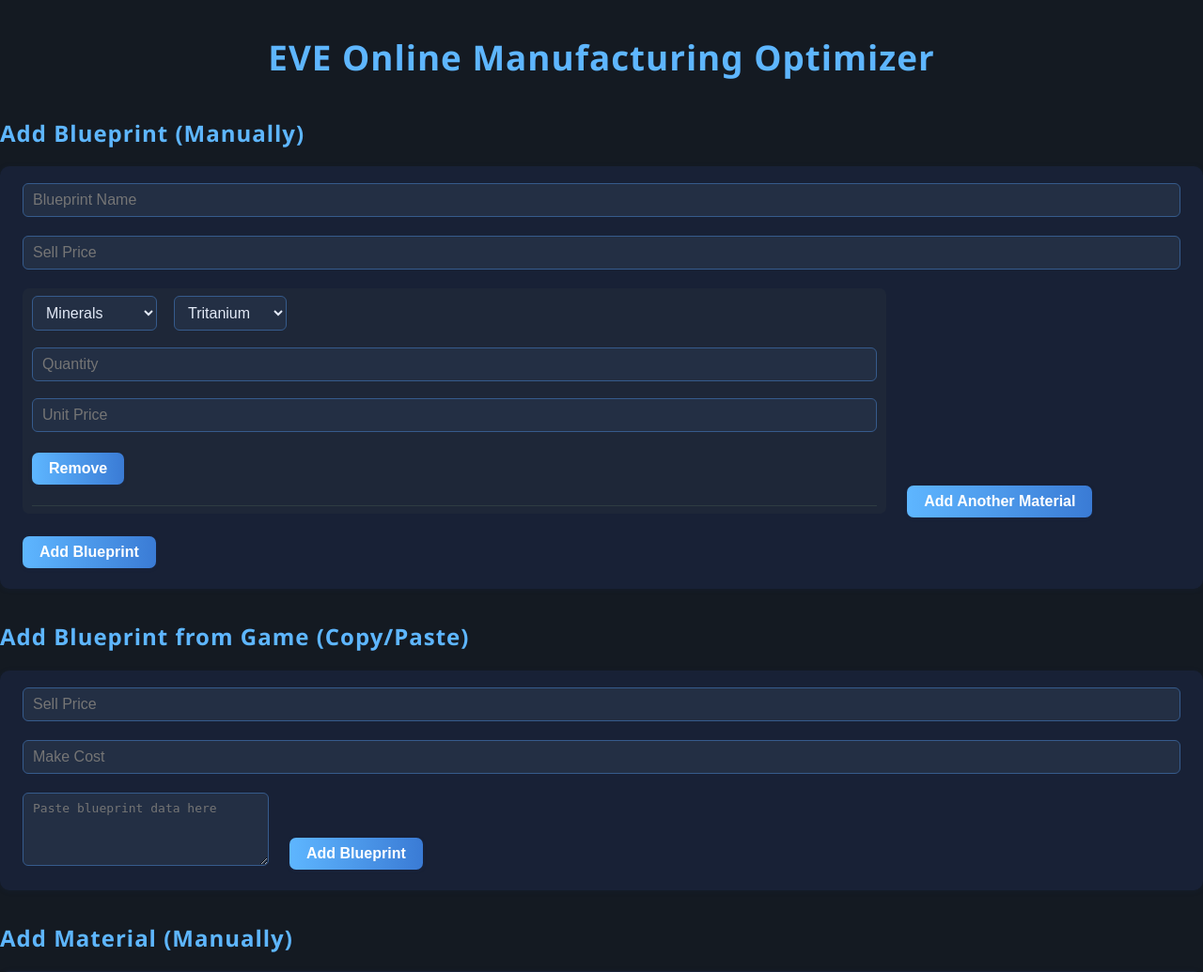
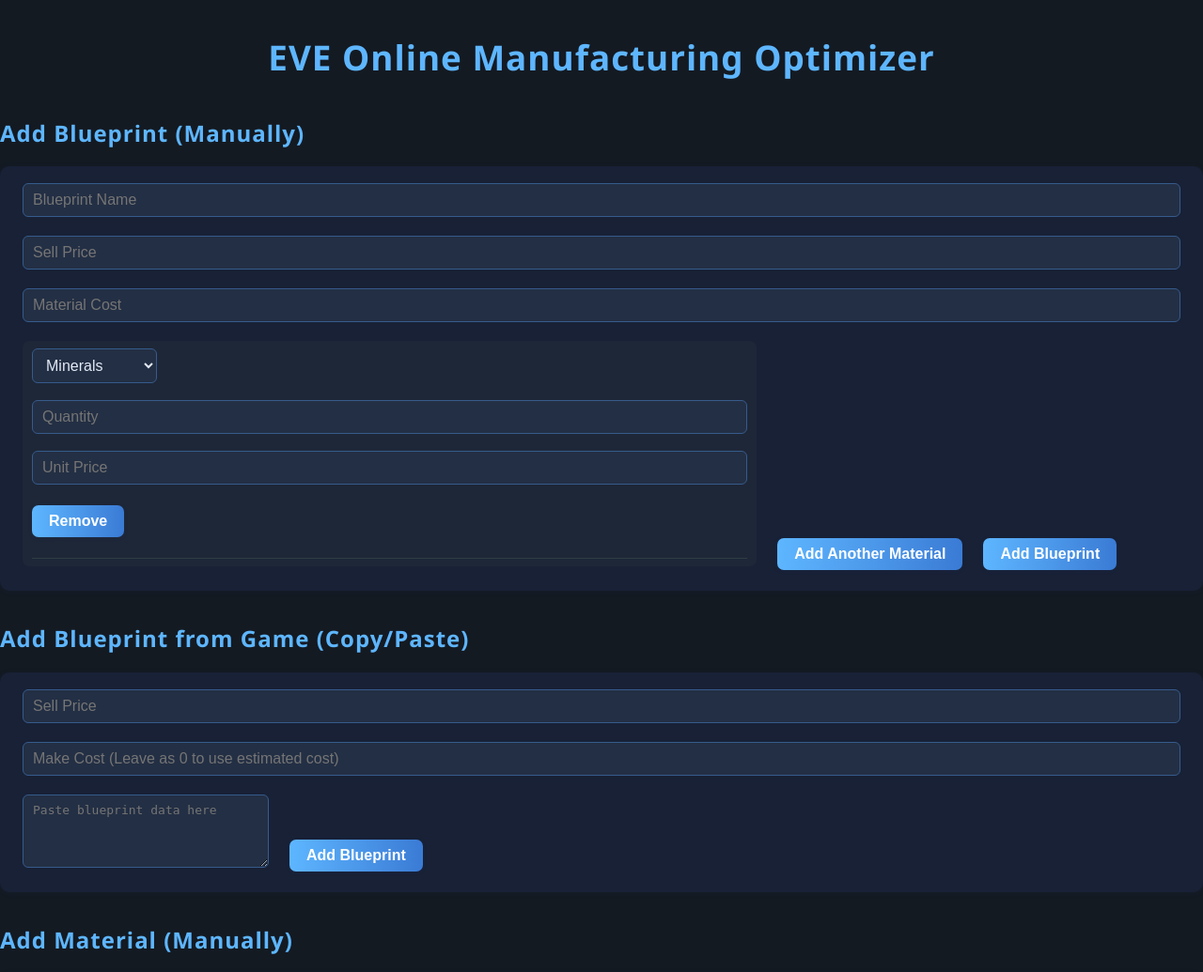
Before and after one commit to Nariod14/EVE-Online-Manufacturing-Optimizer, a Flask app: page / in a window 1280 px wide. Shown: the top 1035 px of the page at 94% size. Run offline with Flask 3, Linux system fonts and the light colour scheme; data comes from the database, SQL or seed files in the repository; both versions use the stored data as it was after the commit; parts of the project's set-up code (start-up, migrations or seed data) failed here and were passed over.

Commit message:
edited manual blueprint

```diff
--- a/ManuOptimizer/routes.py
+++ b/ManuOptimizer/routes.py
@@ -71,8 +71,8 @@ def register_routes(app):
                     parts = line.split('\t', 1)
                     if len(parts) >= 2:
                         try:
-                            material_name = parts[0].strip()
-                            quantity = int(parts[1].split('\t')[0])
+                            material_name = parts[0].strip() #Extract mat name
+                            quantity = int(parts[1].split('\t')[0]) #Extract quantity
                             unit_price = float(parts[1].split('\t')[2])  # Extract unit price
                             if current_category not in normalized_materials:
                                 normalized_materials[current_category] = {}  # Safety check.
@@ -101,7 +101,53 @@ def register_routes(app):
                 name=name,
                 materials=normalized_materials,
                 sell_price=sell_price,
-                material_cost= material_cost if material_cost != 0 else total_material_cost
+                material_cost= material_cost if material_cost != -1 else total_material_cost
+            )
+            db.session.add(new_blueprint)
+            db.session.commit()
+            logger.info(f"Blueprint: {name} was added successfully")
+            return jsonify({"message": "Blueprint added successfully"}), 201
+
+        except Exception as e:
+            db.session.rollback()
+            logger.error(f"Error adding blueprint! See the traceback for more info:")
+            logger.error(traceback.format_exc())
+            return jsonify({"error": str(e)}), 500
+
+    @app.route('/blueprint/manual', methods=['POST'])
+    def add_manual_blueprint():
+        try:
+            data = request.json
+            name = data['name']
+            materials = data['materials']
+            sell_price = data['sell_price']
+            material_cost = data['material_cost']
+
+            # Initialize the normalized materials dictionary
+            normalized_materials = {}
+
+            # Loop through the materials and normalize them
+            for category, category_materials in materials.items():
+                normalized_materials[category] = {}
+                for material, quantity in category_materials.items():
+                    normalized_materials[category][material] = quantity
+
+            # Check if a blueprint with the same name already exists
+            existing_blueprint = Blueprint.query.filter_by(name=name).first()
+            if existing_blueprint:
+                existing_blueprint.materials = normalized_materials
+                existing_blueprint.sell_price = sell_price
+                existing_blueprint.material_cost = material_cost
+                db.session.commit()
+                logger.info(f"Blueprint: {name} was updated successfully")
+                return jsonify({"message": "Blueprint updated successfully"}), 200
+
+            # Create a new blueprint
+            new_blueprint = Blueprint(
+                name=name,
+                materials=normalized_materials,
+                sell_price=sell_price,
+                material_cost=material_cost
             )
             db.session.add(new_blueprint)
             db.session.commit()
--- a/ManuOptimizer/templates/base.html
+++ b/ManuOptimizer/templates/base.html
@@ -128,15 +128,28 @@ $(document).on('click', '.removeMaterialButton', function() {
     $(this).closest('.material-input').remove();
 });
 
+
+// Handle material dropdown changes to show/hide mineral select
+$('.materialSection').on('change', function() {
+    var selectedSection = $(this).val();
+    if (selectedSection === 'Minerals') {
+        $('.mineralSelectContainer').show();
+        $('.itemName').hide();
+    } else {
+        $('.mineralSelectContainer').hide();
+        $('.itemName').show();
+    }
+});
+
 // Handle form submission for adding a blueprint
 $('#blueprintForm').submit(function(e) {
     e.preventDefault();
+
     var materials = {
         Minerals: {},
         Items: {},
         Components: {}
     };
-    var totalCost = 0;
 
     $('.material-input').each(function() {
         var name = $(this).find('.materialName').val();
@@ -149,35 +162,25 @@ $('#blueprintForm').submit(function(e) {
 
         if (name && quantity > 0) {
             materials[section][name] = quantity;
-            totalCost += quantity * unitPrice;
         }
     });
-
-    // Remove empty sections
-    for (var section in materials) {
-        if (Object.keys(materials[section]).length === 0) {
-            delete materials[section];
-        }
-    }
 
     var blueprintData = {
         name: $('#blueprintName').val(),
         materials: materials,
         sell_price: parseFloat($('#blueprintSellPrice').val()),
-        material_cost: totalCost
+        material_cost: parseFloat($('#blueprintMaterialCost').val())
     };
 
-    console.log("Submitting blueprint:", blueprintData);  // For debugging
-
     $.ajax({
-        url: '/blueprint',
+        url: '/blueprint/manual',
         method: 'POST',
         contentType: 'application/json',
         data: JSON.stringify(blueprintData),
         success: function(response) {
             alert('Blueprint added successfully');
             loadBlueprints();
-            $('#blueprintForm')[0].reset();  // Reset the form after successful submission
+            $('#blueprintForm')[0].reset(); // Reset the form after successful submission
         },
         error: function(xhr, status, error) {
             console.error("Error submitting blueprint:", error);
@@ -469,7 +472,7 @@ $('#availableMaterialsForm').submit(function(e) {
  *
  * @param {number} id The ID of the blueprint to edit.
  */
- function editBlueprint(id) {
+function editBlueprint(id) {
   $.ajax({
     url: '/blueprint/' + id,
     method: 'GET',
--- a/ManuOptimizer/templates/index.html
+++ b/ManuOptimizer/templates/index.html
@@ -3,12 +3,13 @@
 <h1>EVE Online Manufacturing Optimizer</h1>
 
 
-<link rel="stylesheet" href="{{ url_for('static', filename='css/minaplanna.css') }}">
+<link rel="stylesheet" href="{{ url_for('static', filename='css/manoptimiza.css') }}">
 
 <h2>Add Blueprint (Manually)</h2>
 <form id="blueprintForm">
     <input type="text" id="blueprintName" placeholder="Blueprint Name" required>
     <input type="number" id="blueprintSellPrice" placeholder="Sell Price" required>
+    <input type="number" id="blueprintMaterialCost" placeholder="Material Cost" required>
     <div id="blueprintMaterials">
         <div class="material-input">
             <select class="materialSection">
@@ -16,6 +17,7 @@
                 <option value="Items">Items</option>
                 <option value="Components">Components</option>
             </select>
+            <div class="mineralSelectContainer" style="display: none;">
                 <select class="materialName">
                     <option value="Tritanium">Tritanium</option>
                     <option value="Pyerite">Pyerite</option>
@@ -27,6 +29,8 @@
                     <option value="other">Other</option>
                 </select>
                 <input type="text" class="otherMaterialName" placeholder="Other Material Name" style="display: none;">
+            </div>
+            <input type="text" class="itemName" placeholder="Item Name" style="display: none;">
             <input type="number" class="materialQuantity" placeholder="Quantity" required>
             <input type="number" step="0.01" class="materialUnitPrice" placeholder="Unit Price">
             <button type="button" class="removeMaterialButton">Remove</button>
@@ -41,7 +45,7 @@
 <h2>Add Blueprint from Game (Copy/Paste)</h2>
 <form id="blueprintParseForm">
     <input type="number" id="blueprintParseSellPrice" placeholder="Sell Price" required>
-    <input type="number" id="blueprintParseMakeCost" placeholder="Make Cost" required>
+    <input type="number" id="blueprintParseMakeCost" placeholder="Make Cost (Leave as 0 to use estimated cost)" required>
     <textarea id="blueprintParseData" placeholder="Paste blueprint data here" required></textarea>
     <button type="submit">Add Blueprint</button>
 </form>
```
Also changed, not shown: ManuOptimizer/dist/instances/eve_optimizer.db (added), ManuOptimizer/instances/eve_optimizer.db, ManuOptimizer/static/css/manoptimiza.css (renamed from ManuOptimizer/static/css/minaplanna.css), __temp_pipreqsnb_folder/_pipreqsnb_temp_file.py (deleted), 5 other files. Lines whose indentation alone changed are shown as unchanged.
